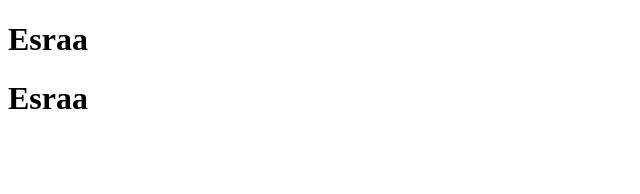
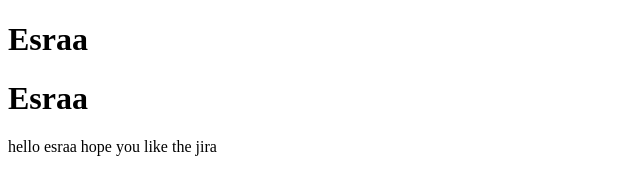
Before and after one commit to Asaqa988/Jira-Testing-project, a plain HTML site: page index.html in a window 1280 px wide. Shown: the whole page, without its empty margins (0-640 px from the left). Drawn offline with Linux system fonts and the light colour scheme.

Commit message:
updated again and again

```diff
--- a/index.html
+++ b/index.html
@@ -11,6 +11,8 @@
     <h1> Esraa</h1>
     <h1> Esraa</h1>
 
+    <p>hello esraa hope you like the jira </p>
+
 
     <script src="app.js"></script>
 </body>
```
